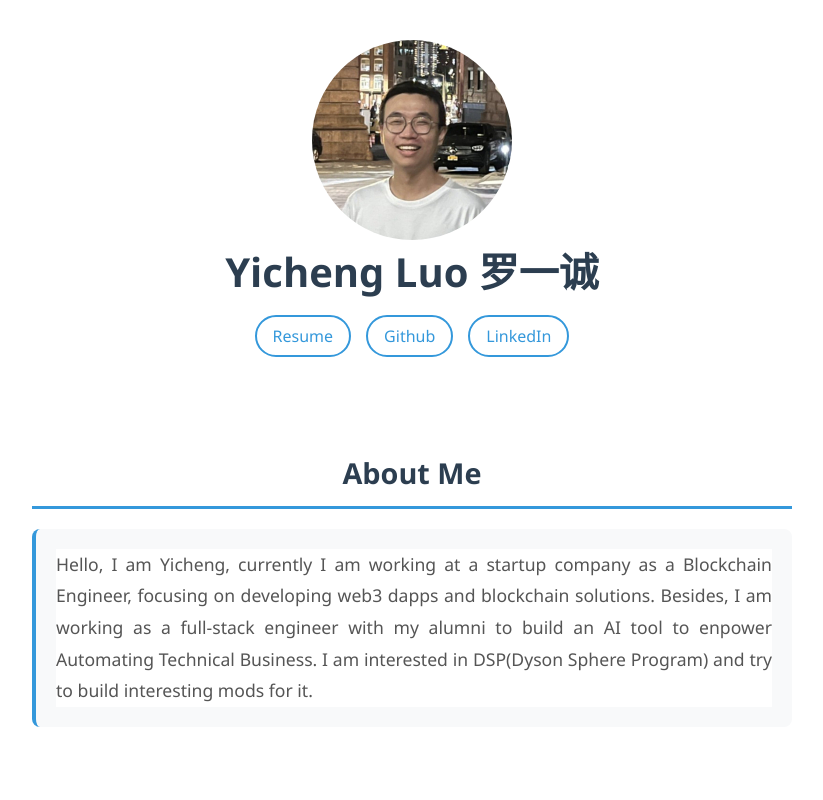
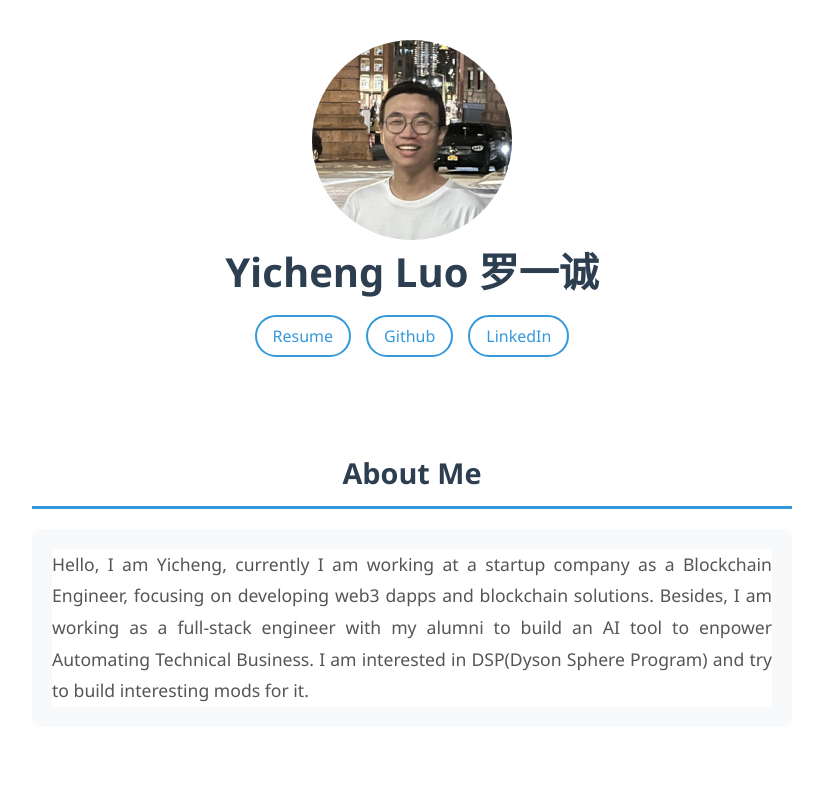
Before and after one commit to yluoc/yluoc.github.io, a Next.js app: page / in a window 1280 px wide. Shown: the top 800 px of the page, without its empty margins (228-1051 px from the left). Built offline with nearby package versions, Linux system fonts and the light colour scheme.

Commit message:
update self-intro style

```diff
--- a/src/styles/globals.css
+++ b/src/styles/globals.css
@@ -87,7 +87,6 @@ body {
     background-color: #f8f9fa;
     padding: 20px;
     border-radius: 8px;
-    border-left: 4px solid #3498db;
 }
 
 .introduction-content p {
```
